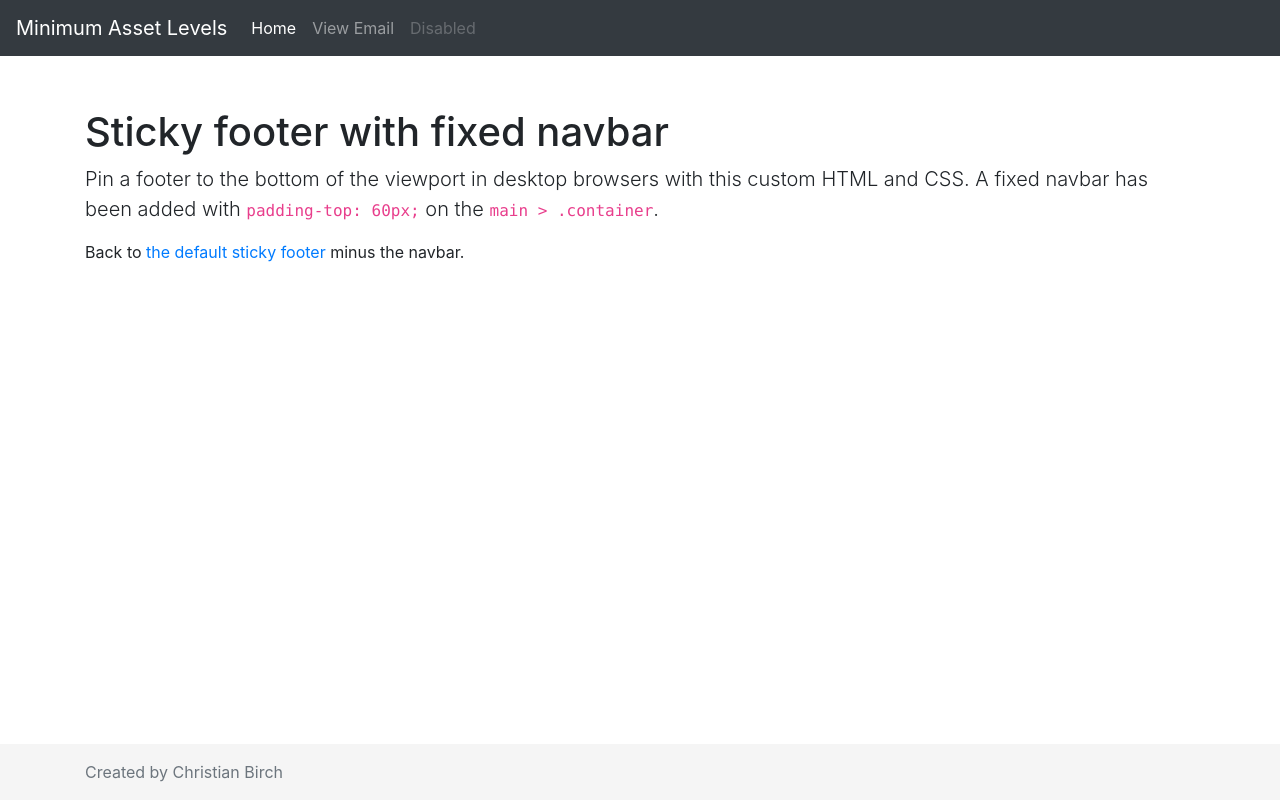
After one commit to chris-birch/snipe-asset-mgmt, a Django app: template min_asset_levels/templates/min_asset_levels/base.html in a window 1280 px wide. The commit adds this page. Run offline with Django 3.2, Linux system fonts and the light colour scheme; the template is opened without the code that fills it, so the values that code supplies are empty; some libraries are stand-ins or nearby versions.

```diff
--- /dev/null
+++ b/min_asset_levels/forms.py
@@ -0,0 +1,4 @@
+from django import forms
+
+class EditMinQty(forms.Form):
+    min_qty = forms.IntegerField(required=True, label='Minimum asset Quantity Level')
--- /dev/null
+++ b/min_asset_levels/static/css/sticky-footer-navbar.css
@@ -0,0 +1,24 @@
+/* Custom page CSS
+-------------------------------------------------- */
+/* Not required for template or sticky footer method. */
+
+main > .container {
+  padding: 60px 15px 0;
+}
+
+.footer {
+  background-color: #f5f5f5;
+}
+
+.footer > .container {
+  padding-right: 15px;
+  padding-left: 15px;
+}
+
+code {
+  font-size: 80%;
+}
+
+.test {
+  max-width: 32%;
+}
--- /dev/null
+++ b/min_asset_levels/templates/min_asset_levels/EditMinQtyForm.html
@@ -0,0 +1,4 @@
+<form action="{% url  'editminqty' %}" method="post">
+    {% csrf_token %}
+    {{ form }}
+</form>
--- /dev/null
+++ b/min_asset_levels/templates/min_asset_levels/base.html
@@ -0,0 +1,92 @@
+<!doctype html>
+<html lang="en" class="h-100">
+  <head>
+    <meta charset="utf-8">
+    <meta name="viewport" content="width=device-width, initial-scale=1, shrink-to-fit=no">
+    <meta name="description" content="">
+    <meta name="author" content="Christian Birch">
+    {% block title %}<title>Snipe-IT - Minimum Asset Levels</title>{% endblock %}
+
+    {% if request.path == '/min_asset_levels/' %}
+      <!-- Bootstrap Table CSS -->
+      <link rel="stylesheet" href="https://unpkg.com/bootstrap-table@1.18.2/dist/bootstrap-table.min.css">
+      <link rel="stylesheet" href="https://cdn.jsdelivr.net/npm/bootstrap-icons@1.3.0/font/bootstrap-icons.css">
+      <link rel="stylesheet" href="https://use.fontawesome.com/releases/v5.6.3/css/all.css" integrity="sha384-UHRtZLI+pbxtHCWp1t77Bi1L4ZtiqrqD80Kn4Z8NTSRyMA2Fd33n5dQ8lWUE00s/" crossorigin="anonymous">
+    {% endif %}
+    <!-- Bootstrap core CSS -->
+    <link rel="stylesheet" href="https://cdn.jsdelivr.net/npm/bootstrap@4.6.0/dist/css/bootstrap.min.css" integrity="sha384-B0vP5xmATw1+K9KRQjQERJvTumQW0nPEzvF6L/Z6nronJ3oUOFUFpCjEUQouq2+l" crossorigin="anonymous">
+
+    <style>
+      .bd-placeholder-img {
+        font-size: 1.125rem;
+        text-anchor: middle;
+        -webkit-user-select: none;
+        -moz-user-select: none;
+        -ms-user-select: none;
+        user-select: none;
+      }
+
+      @media (min-width: 768px) {
+        .bd-placeholder-img-lg {
+          font-size: 3.5rem;
+        }
+      }
+    </style>
+
+    {% load static %}
+    <!-- Custom styles for this template -->
+    <link href="{% static 'css/sticky-footer-navbar.css' %}" rel="stylesheet">
+  </head>
+  <body class="d-flex flex-column h-100">
+
+<header>
+  <!-- Fixed navbar -->
+  <nav class="navbar navbar-expand-md navbar-dark fixed-top bg-dark">
+    <a class="navbar-brand" href="#">Minimum Asset Levels</a>
+    <button class="navbar-toggler" type="button" data-toggle="collapse" data-target="#navbarCollapse" aria-controls="navbarCollapse" aria-expanded="false" aria-label="Toggle navigation">
+      <span class="navbar-toggler-icon"></span>
+    </button>
+    <div class="collapse navbar-collapse" id="navbarCollapse">
+      <ul class="navbar-nav mr-auto">
+        <li class="nav-item active">
+          <a class="nav-link" href="#">Home <span class="sr-only">(current)</span></a>
+        </li>
+        <li class="nav-item">
+          <a class="nav-link" href="#">View Email</a>
+        </li>
+        <li class="nav-item">
+          <a class="nav-link disabled" href="#" tabindex="-1" aria-disabled="true">Disabled</a>
+        </li>
+      </ul>
+    </div>
+  </nav>
+</header>
+
+<!-- Begin page content -->
+<main role="main" class="flex-shrink-0">
+  <div class="container">
+    {% block content %}
+      <h1 class="mt-5">Sticky footer with fixed navbar</h1>
+      <p class="lead">Pin a footer to the bottom of the viewport in desktop browsers with this custom HTML and CSS. A fixed navbar has been added with <code>padding-top: 60px;</code> on the <code>main &gt; .container</code>.</p>
+      <p>Back to <a href="../examples/sticky-footer/">the default sticky footer</a> minus the navbar.</p>
+    {% endblock %}
+  </div>
+</main>
+
+<footer class="footer mt-auto py-3">
+  <div class="container">
+    <span class="text-muted">Created by Christian Birch</span>
+  </div>
+</footer>
+<!-- jQuery and Bootstrap Bundle (includes Popper) -->
+    <script src="https://cdnjs.cloudflare.com/ajax/libs/jquery/3.5.1/jquery.min.js" integrity="sha512-bLT0Qm9VnAYZDflyKcBaQ2gg0hSYNQrJ8RilYldYQ1FxQYoCLtUjuuRuZo+fjqhx/qtq/1itJ0C2ejDxltZVFg==" crossorigin="anonymous"></script>
+    <script src="https://cdnjs.cloudflare.com/ajax/libs/popper.js/1.14.7/umd/popper.min.js" integrity="sha384-UO2eT0CpHqdSJQ6hJty5KVphtPhzWj9WO1clHTMGa3JDZwrnQq4sF86dIHNDz0W1" crossorigin="anonymous"></script>
+    <script src="https://stackpath.bootstrapcdn.com/bootstrap/4.3.1/js/bootstrap.min.js" integrity="sha384-JjSmVgyd0p3pXB1rRibZUAYoIIy6OrQ6VrjIEaFf/nJGzIxFDsf4x0xIM+B07jRM" crossorigin="anonymous"></script>
+
+     {% if request.path == '/min_asset_levels/' %}
+      <!-- Bootstrap Table JS -->
+      <script src="https://unpkg.com/bootstrap-table@1.18.2/dist/bootstrap-table.min.js"></script>
+      <script src="{% static 'js/tables.js' %}"></script>
+    {% endif %}
+  </body>
+</html>
--- a/min_asset_levels/urls.py
+++ b/min_asset_levels/urls.py
@@ -1,7 +1,11 @@
 from django.urls import path
+from django.conf.urls.static import static
 
 from . import views
 
 urlpatterns = [
     path('', views.index, name='index'),
+    path('asset_models/editminqty', views.minQtyUpdate, name='editminqty'),
+    path('asset_models/editminqty/<int:pk>', views.minQtyUpdate, name='editminqty'),
+    path('asset_models/data.json', views.assetModelData, name='asset_model_json'),
 ]
--- a/snipe_asset_mgmt/urls.py
+++ b/snipe_asset_mgmt/urls.py
@@ -15,8 +15,10 @@ Including another URLconf
 """
 from django.contrib import admin
 from django.urls import path, include
+from django.conf.urls.static import static
+from django.conf import settings
 
 urlpatterns = [
     path('min_asset_levels/', include('min_asset_levels.urls')),
     path('admin/', admin.site.urls),
-]
+] + static(settings.STATIC_URL, document_root=settings.STATIC_ROOT)
```
Also changed, not shown: min_asset_levels/static/js/tables.js (added, +79 -0 lines), min_asset_levels/templates/min_asset_levels/index.html (+60 -5 lines), min_asset_levels/views.py (+40 -5 lines).
